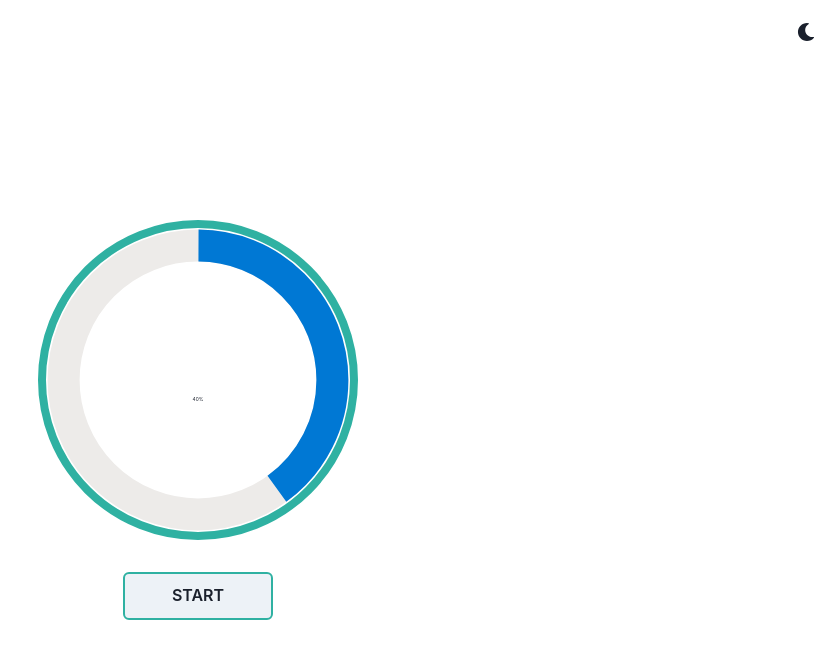
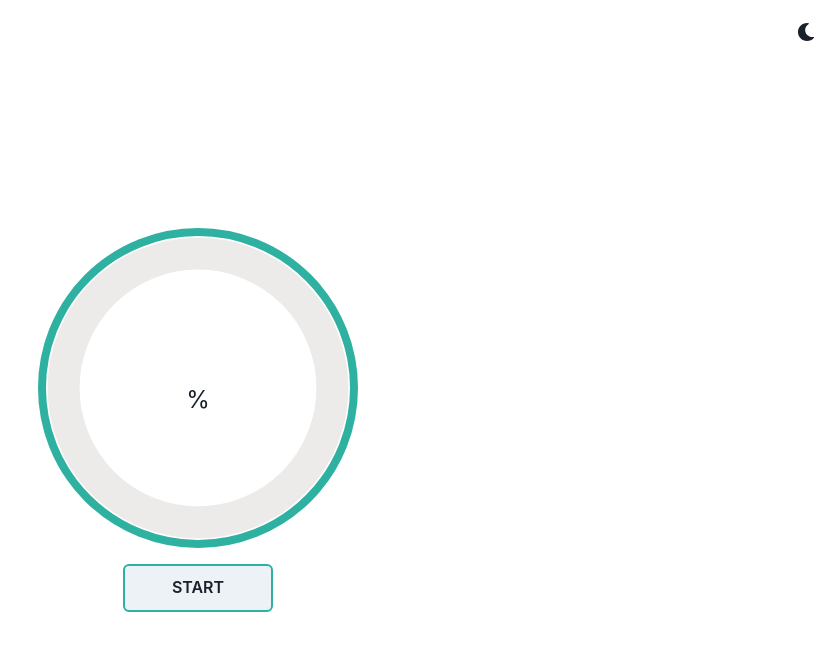
Before and after one commit to Sebastians349/202020, a React (Create React App) app: page / in a window 1280 px wide. Shown: the top 658 px of the page, without its empty margins (442-1280 px from the left). Built offline with nearby package versions, Linux system fonts and the light colour scheme.

Commit message:
integrado start al componente reloj + simple

```diff
--- a/src/App.js
+++ b/src/App.js
@@ -3,7 +3,6 @@ import { ChakraProvider, Box, VStack, Grid } from '@chakra-ui/react';
 import { extendTheme } from '@chakra-ui/react';
 import { ColorModeSwitcher } from './ColorModeSwitcher';
 import Reloj from './components/main/Reloj';
-import BotonReloj from './components/main/BotonReloj';
 
 function App() {
   const theme = extendTheme({
@@ -28,7 +27,6 @@ function App() {
           <ColorModeSwitcher justifySelf="flex-end" />
           <VStack spacing={8}>
             <Reloj />
-            <BotonReloj></BotonReloj>
           </VStack>
         </Grid>
       </Box>
--- a/src/components/main/BotonReloj.js
+++ /dev/null
@@ -1,25 +0,0 @@
-import React, { useState } from 'react';
-import { Button } from '@chakra-ui/button';
-
-const BotonReloj = () => {
-  function tiempo() {
-    const inicio = new Date();
-    const segundos = inicio.getSeconds();
-    console.log(segundos);
-  }
-
-  return (
-    <Button
-      size="md"
-      height="48px"
-      width="150px"
-      border="2px"
-      borderColor="brand.500"
-      onClick={() => tiempo()}
-    >
-      START
-    </Button>
-  );
-};
-
-export default BotonReloj;
--- a/src/components/main/Reloj.js
+++ b/src/components/main/Reloj.js
@@ -1,20 +1,14 @@
-import React from 'react';
+import React, { useState } from 'react';
 import {
   Box,
+  Button,
   Circle,
   CircularProgress,
   CircularProgressLabel,
 } from '@chakra-ui/react';
 
-const Reloj = (props) => {
-  /*   function tiempo() {
-    const inicio = new Date();
-    const segundos = inicio.getSeconds();
-    const minutos = segundos * 60;
-  }
-  setInterval(tiempo, 1000);
-   FIX
-  */
+const Reloj = () => {
+  const [tiempo, setTiempo] = useState(0);
 
   return (
     <Box>
@@ -25,9 +19,22 @@ const Reloj = (props) => {
         borderColor="brand.500"
         color="black.500"
       >
-        <CircularProgress value={40} size="xs" />
-        <CircularProgressLabel size="md">40%</CircularProgressLabel>
+        <CircularProgress value={tiempo} size="xs" />
+        <CircularProgressLabel fontSize="2xl">
+          {setTiempo}%
+        </CircularProgressLabel>
       </Circle>
+      <Button
+        size="md"
+        mt="4"
+        height="48px"
+        width="150px"
+        border="2px"
+        borderColor="brand.500"
+        onClick={() => setTiempo()}
+      >
+        START
+      </Button>
     </Box>
   );
 };
```
